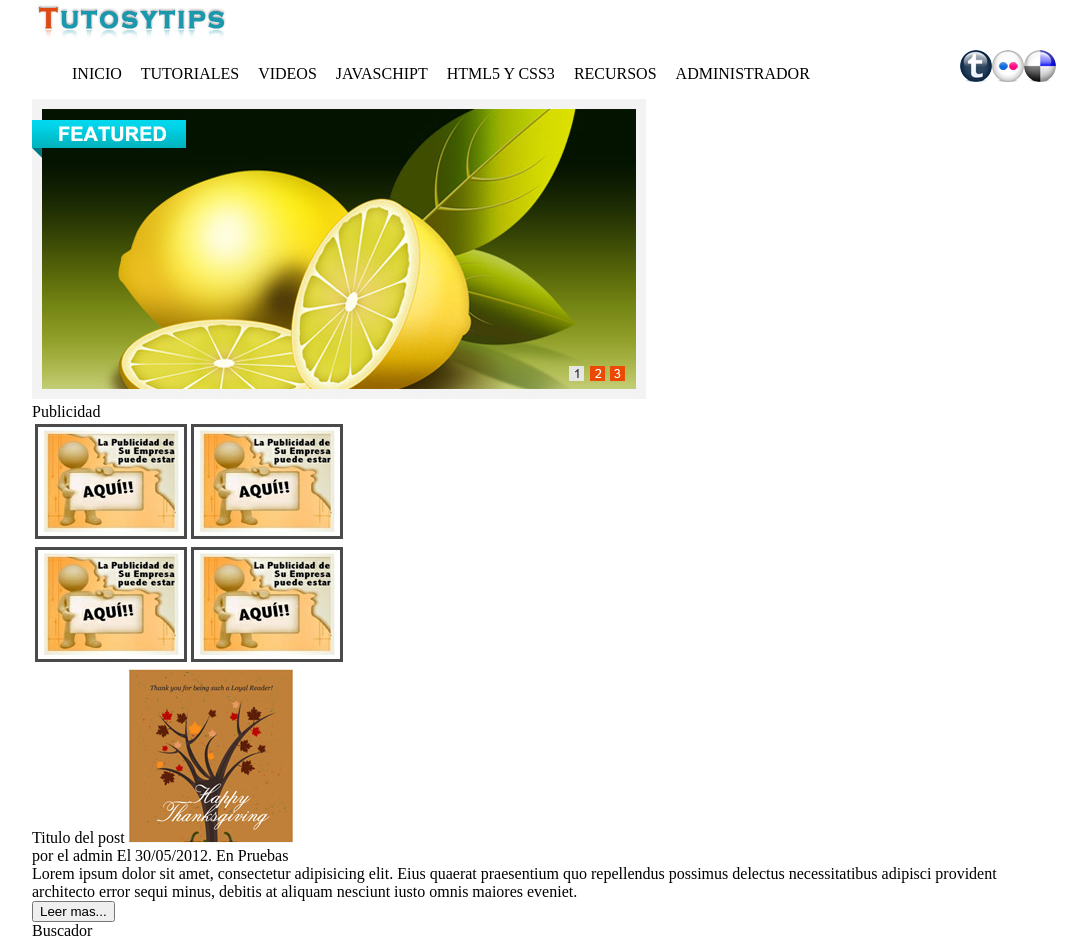
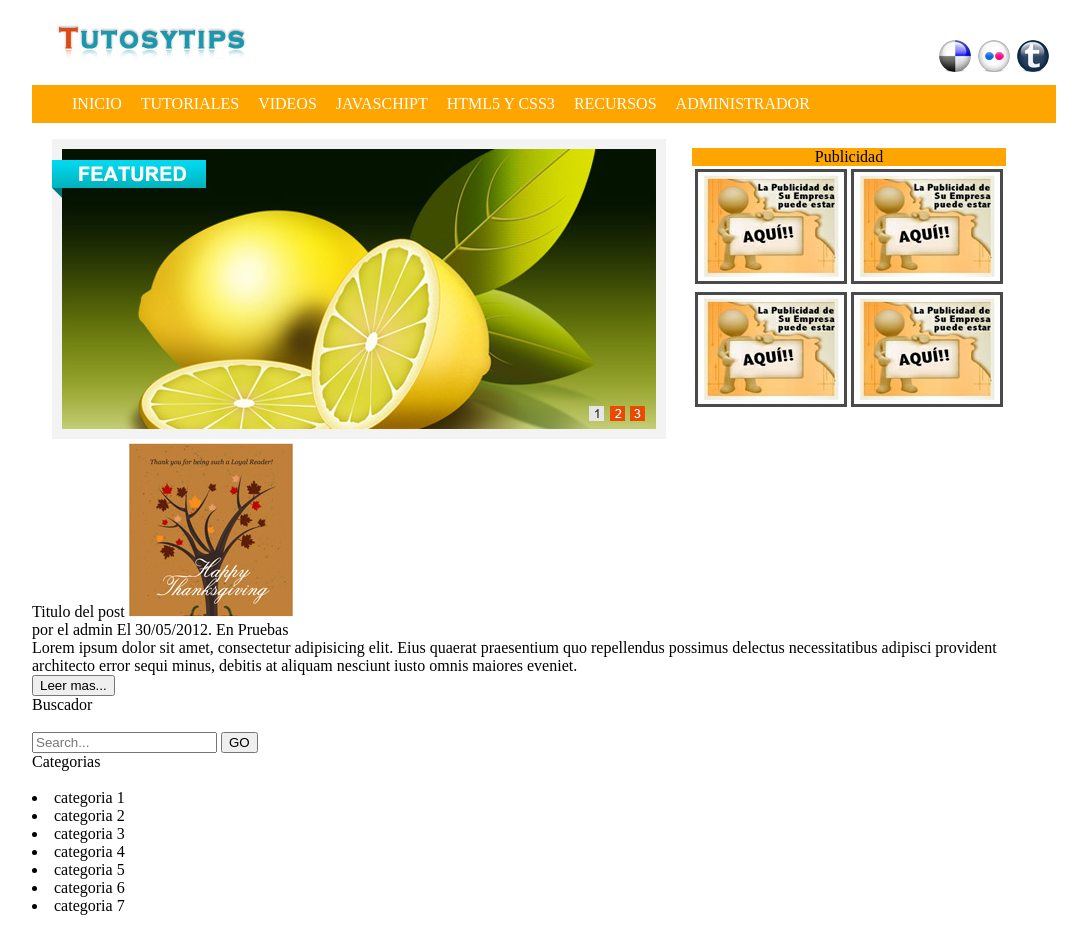
Before and after one commit to SergioRay95/pw2173, a plain HTML site: page practica03css/index.html in a window 1280 px wide. Shown: the top 943 px of the page, without its empty margins (96-1183 px from the left). After the commit the page ends 915 px from the top, so only its background shows below. Drawn offline with Linux system fonts and the light colour scheme.

Commit message:
Practica3 ccs avance 2 fase zenosama vetion

```diff
--- a/practica03css/css/estilos.css
+++ b/practica03css/css/estilos.css
@@ -5,14 +5,59 @@ body
 	max-width: 1024px; /*empresa-cliente*/
 	min-width: 1024px;
 }
+header nav
+{
+	background-color: orange;
+
+}
 header nav ul li
 {
 	display: inline-block;
 	font-size: 1em;
+	padding-left: -20px;
 	margin-right: 15px;
+	color: white;
+	margin-top: 10px;
+	margin-bottom: 10px;
+
+
+
+}
+
+#primeraseccion  article
+{
+
+
+}
+
+#banner
+{
+	margin-left: 20px;
+	margin-top: 20px;
+
+}
+#caption
+{
+	background-color: orange;
+}
+#publiimg
+{
+	padding-top: 20px;
+}
+.publi
+{
+	float: right;
+	margin-top: -315px;
+	margin-right: 50px;
+
+}
+#seccart1
+{
+	margin-left: 20px;
 }
 .icono
 {
 	float: right;
-	margin-top: 50px;
+	margin-top: 40px;
+	padding-right: 7px;
 }
--- a/practica03css/index.html
+++ b/practica03css/index.html
@@ -9,10 +9,10 @@
 
 	<header>
 
-		<img src="img/logo.jpg" alt="" >
+		<img src="img/logo.jpg" alt="" id="banner">
+		<img src="img/red3.png" alt="" class="icono">
+		<img src="img/red2.png" alt="" class="icono">
 		<img src="img/red1.png" alt="" class="icono">
-		<img src="img/red2.png" alt="" class="icono">
-		<img src="img/red3.png" alt="" class="icono">
 	<nav>
 		<ul>
 			<li>INICIO</li>
@@ -25,17 +25,14 @@
 		</ul>
 	</nav>
 	</header>
-	<section>
-		<article>
+	<section id="primerseccion">
+		<article id="seccart1">
 			<img src="img/slider.jpg" alt="">
 		</article>
-		<article>
-			<span class="Barranaranja">
-				Publicidad
-			</span>
-		</article>
-		<article>
-			<table >
+
+		<article class="publi" id="publiimg">
+	<table >
+		<caption id="caption">Publicidad</caption>
 	<tr>
 		<th><img src="img/publicidad.jpg" alt=""></th>
 		<th><img src="img/publicidad.jpg" alt=""></th>
```
Also changed, not shown: 2 other files.
